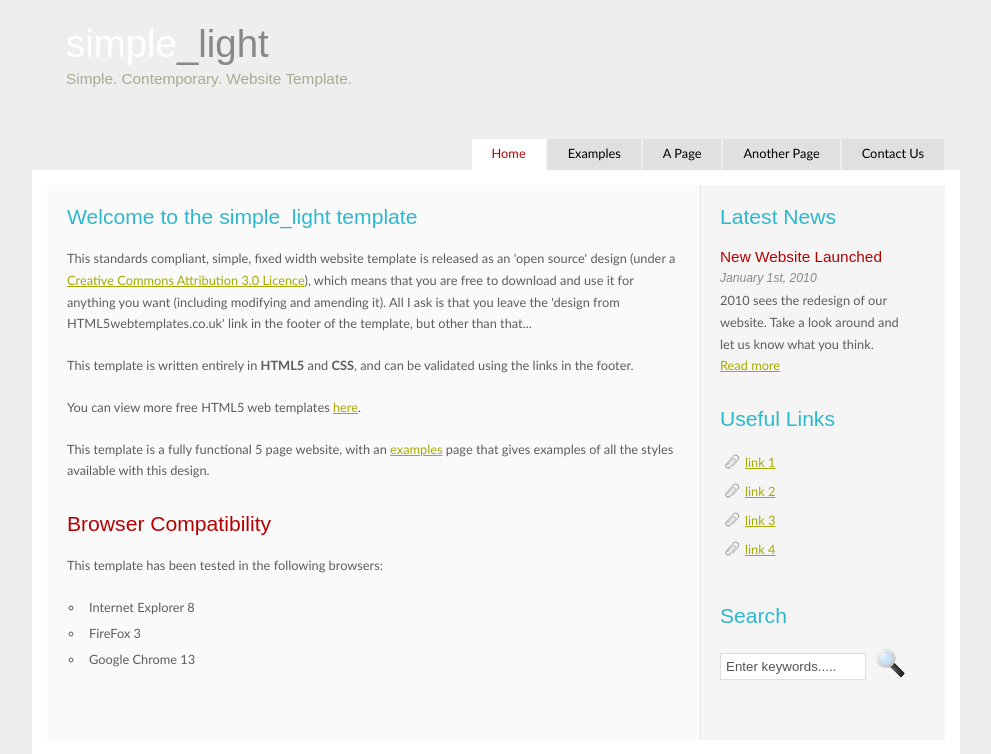
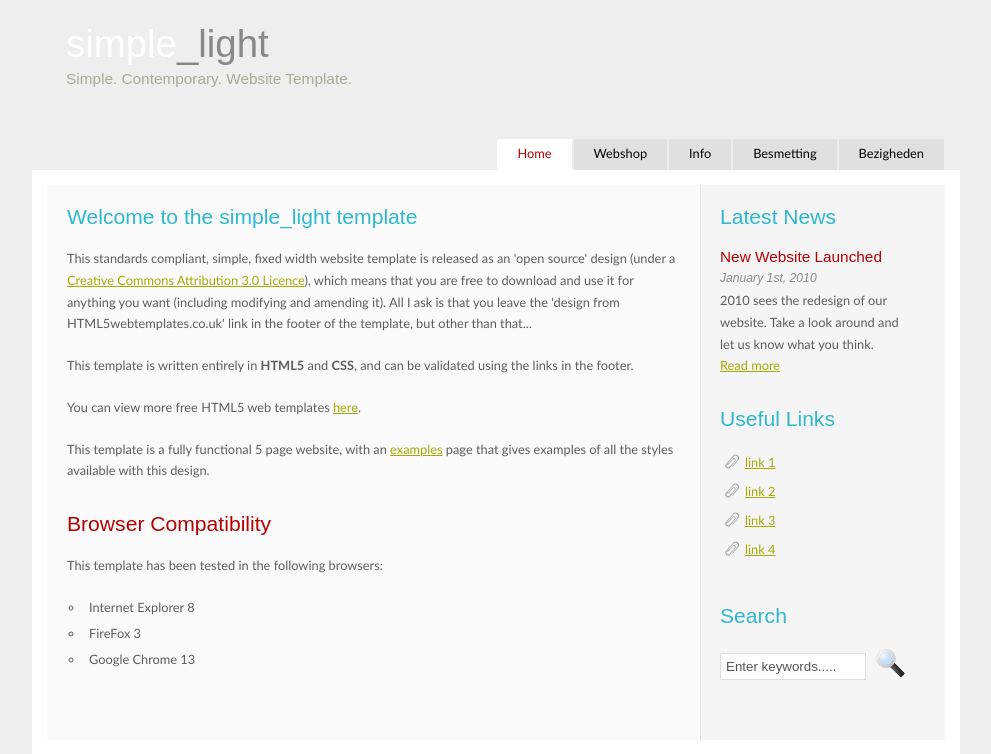
Before and after one commit to Corona-Website-Gijs-Job-Cas-Youri/Corona-Website, a PHP site: page / in a window 1280 px wide. Shown: the top 754 px of the page, without its empty margins (144-1135 px from the left). Run offline with PHP 8.4, Linux system fonts and the light colour scheme.

Commit message:
paginas gewijzigd

```diff
--- a/Frontend/index.php
+++ b/Frontend/index.php
@@ -21,10 +21,10 @@
         <ul id="menu">
           <!-- put class="selected" in the li tag for the selected page - to highlight which page you're on -->
           <li class="selected"><a href="index.php">Home</a></li>
-          <li><a href="examples.php">Examples</a></li>
-          <li><a href="page.php">A Page</a></li>
-          <li><a href="another_page.php">Another Page</a></li>
-          <li><a href="contact.php">Contact Us</a></li>
+          <li><a href="webshop.php">Webshop</a></li>
+          <li><a href="info.php">Info</a></li>
+          <li><a href="besmetting.php">Besmetting</a></li>
+          <li><a href="bezigheden.php">Bezigheden</a></li>
         </ul>
       </div>
     </div>
```
Also changed, not shown: Frontend/besmetting.php (renamed from Frontend/another_page.php, +4 -4 lines), Frontend/bezigheden.php (renamed from Frontend/contact.php, +4 -4 lines), Frontend/informatie.php (renamed from Frontend/page.php, +4 -4 lines), Frontend/webshop.php (renamed from Frontend/examples.php, +4 -4 lines).
